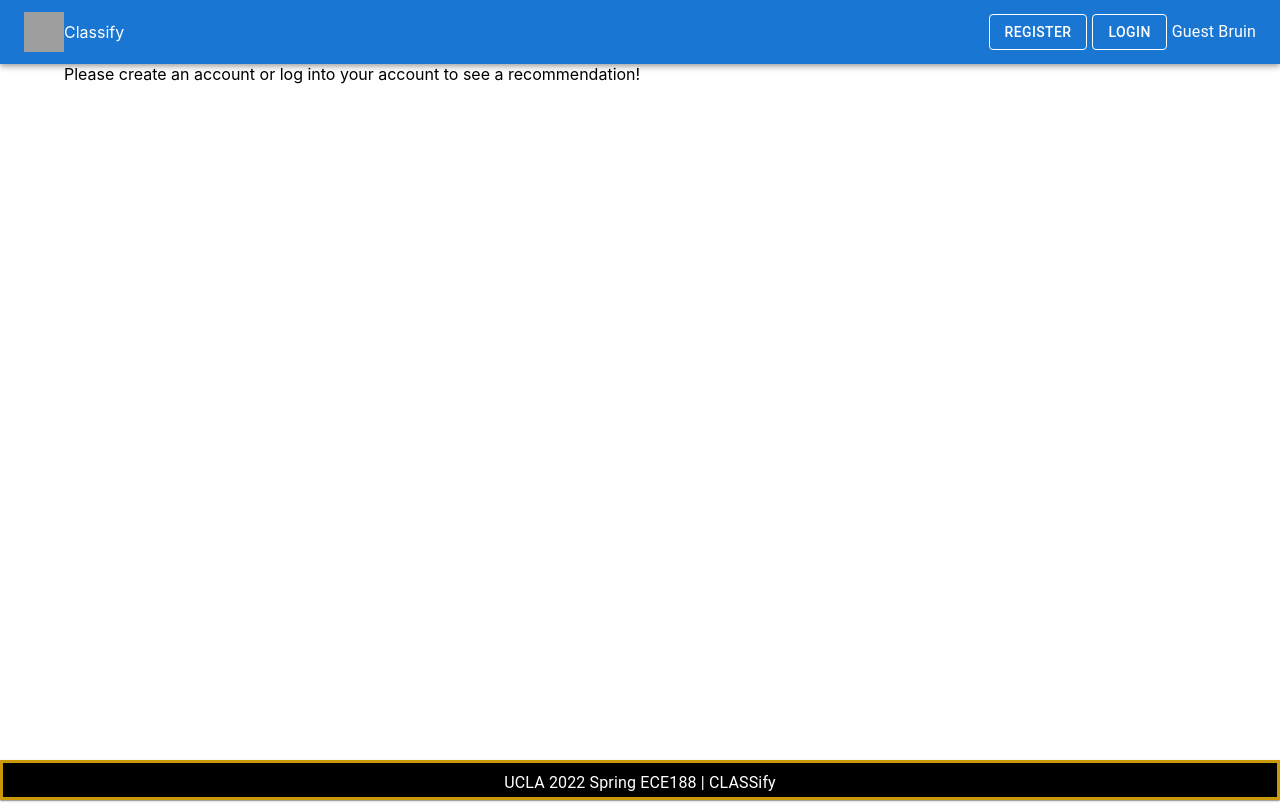
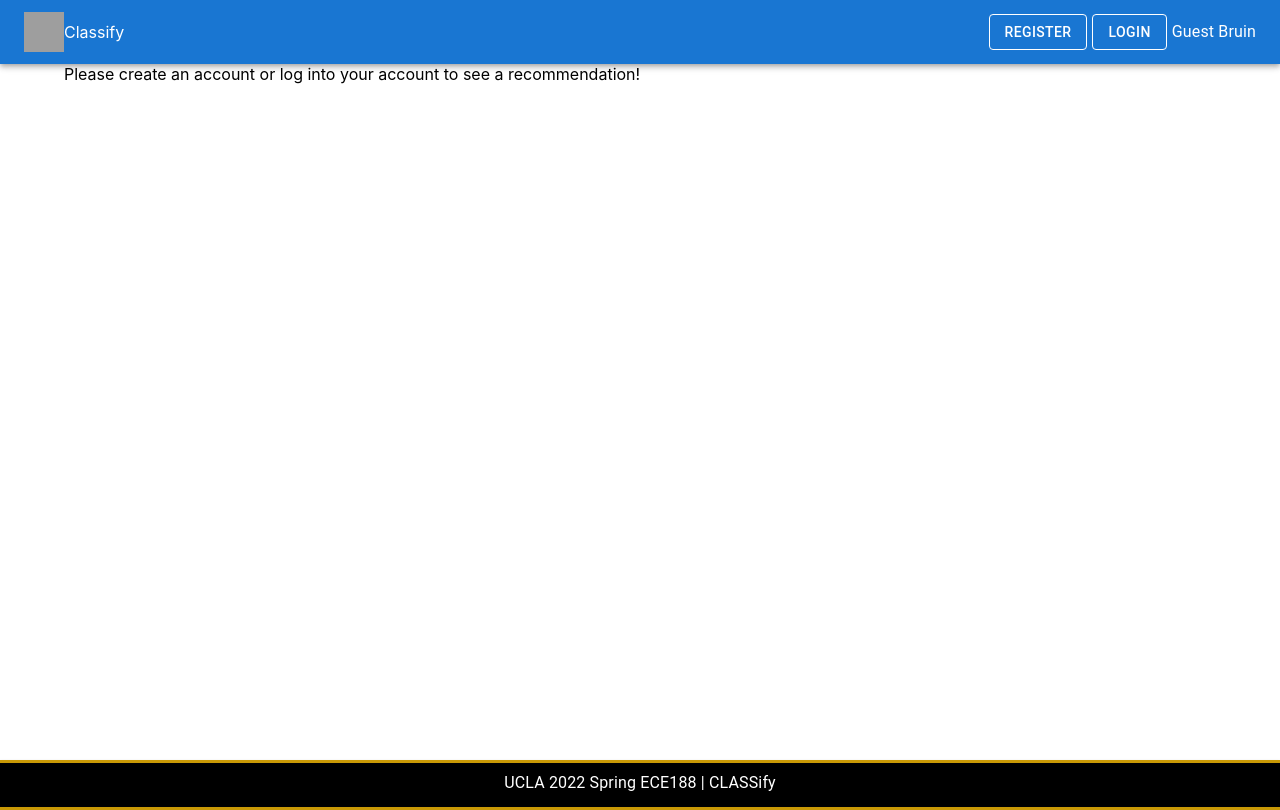
Before and after one commit to Hazel-Heejeong-Nam/classify, a Next.js app: page / in a window 1280 px wide. Built offline with nearby package versions, Linux system fonts and the light colour scheme; grey boxes are pictures that could not be loaded.

Commit message:
Update Footer.js

```diff
--- a/components/Footer.js
+++ b/components/Footer.js
@@ -8,11 +8,12 @@ const Footer = () => {
           square
           sx={{
             mt: '30px',
-            height: '40px',
+            height: '50px',
             p: 1,
             textAlign: 'center',
             background: '#000000',
-            border: 3,
+            borderTop: 3,
+            borderBottom : 3,
             borderColor :'#c99906'
           }}
         >
```
